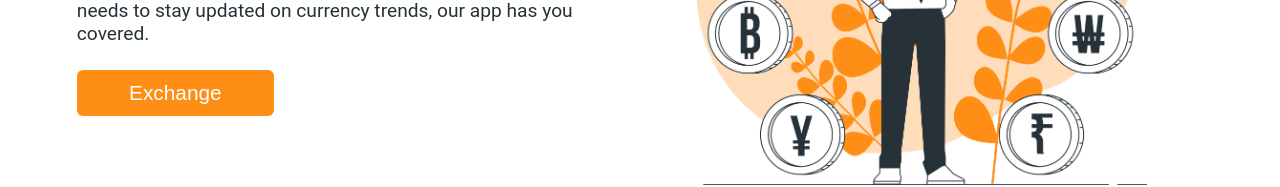
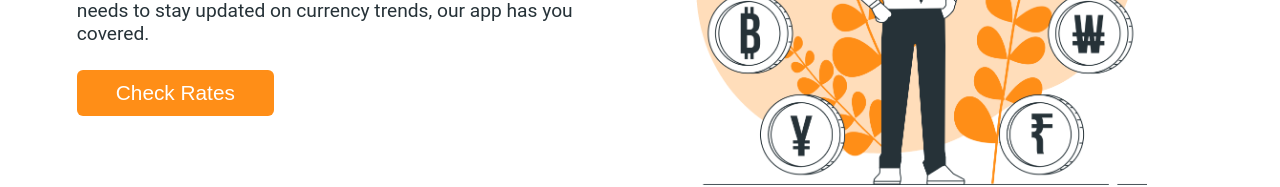
Before and after one commit to maks013/ExchRateNBPFrontend, an Angular app: page /home in a window 1280 px wide. Shown: the part 431-618 px from the top of the page. Built offline with nearby package versions, Linux system fonts and the light colour scheme.

Commit message:
refactor btn

```diff
--- a/src/app/exchange/exchange.component.html
+++ b/src/app/exchange/exchange.component.html
@@ -11,7 +11,7 @@
             <option value="GBP">GBP</option>
           </select>
         </div>
-        <button class="exchBtn" type="button" (click)="exchange()">Exchange</button>
+        <button class="exchBtn" type="button" (click)="checkRate()">Check rate!</button>
         <label class="output-txt">Current Rate</label>
         <div class="output-content" id="outputContent">4.3232</div>
       </div>
--- a/src/app/home/home.component.html
+++ b/src/app/home/home.component.html
@@ -4,9 +4,9 @@
     <div class="text-content">
       <p class="title">Exchange Rate</p>
       <p class="content">Our application is designed to provide you with real-time currency exchange rates.
-          Whether you're a frequent traveler, an international businessperson,
-          or just someone who needs to stay updated on currency trends, our app has you covered.</p>
-      <button class="startBtn" (click)="start()">Exchange</button>
+        Whether you're a frequent traveler, an international businessperson,
+        or just someone who needs to stay updated on currency trends, our app has you covered.</p>
+      <button class="startBtn" (click)="start()">Check Rates</button>
     </div>
     <div class="image-content">
       <img src="assets/images/currency.png" alt="image">
```
